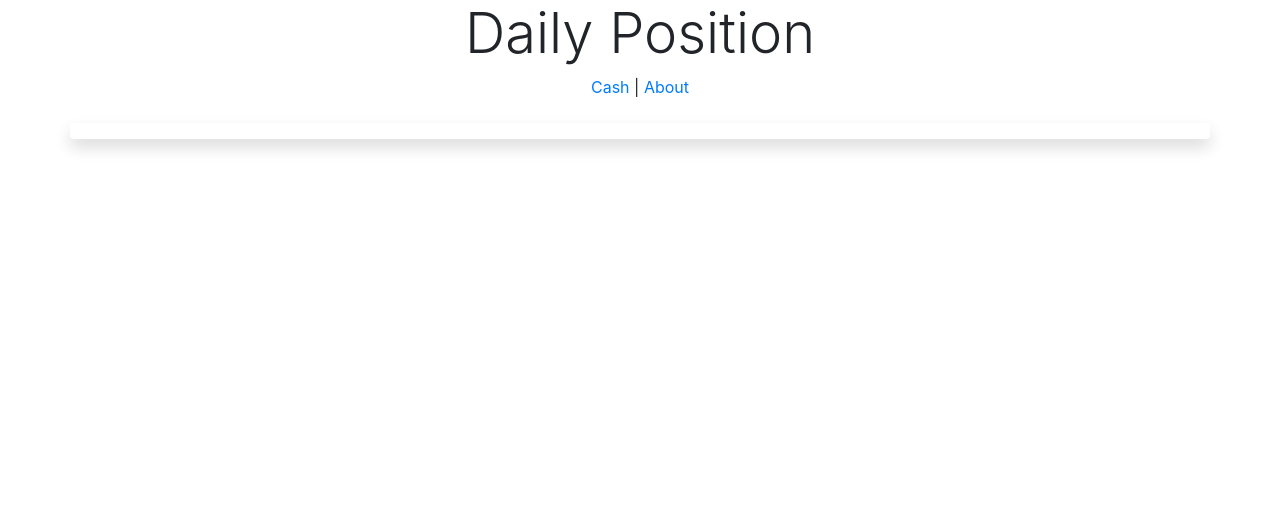
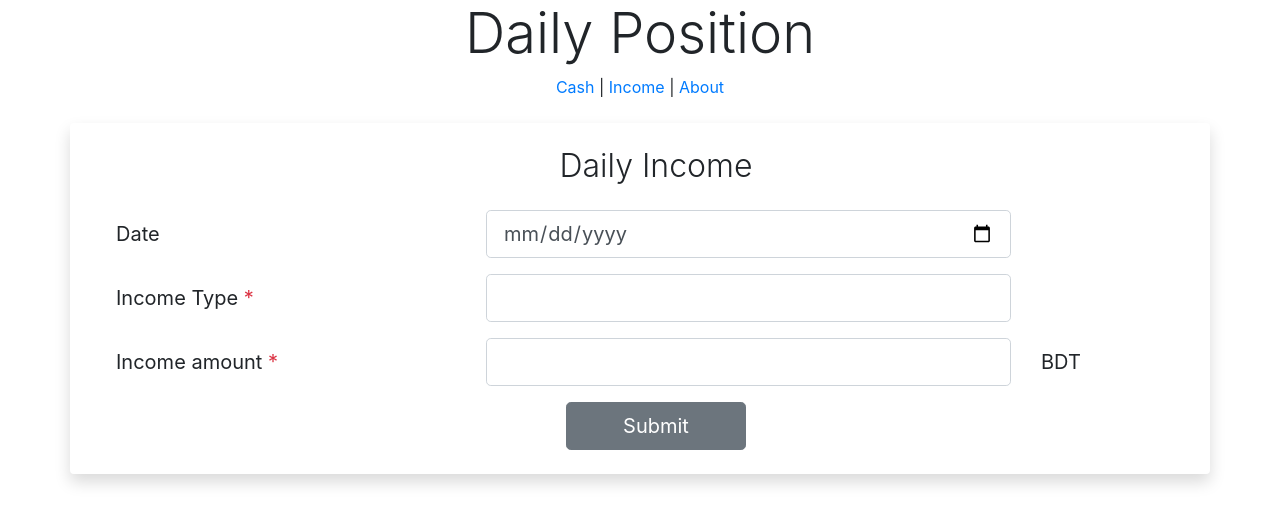
Before and after one commit to mdajgarhossain/daily-position, a Vue app: page /income in a window 1280 px wide. Shown: the top 524 px of the page. Built offline with nearby package versions, Linux system fonts and the light colour scheme; the HTML template or start-up script is replaced by a standard one.

Commit message:
Add DailyIncome

```diff
--- a/src/App.vue
+++ b/src/App.vue
@@ -4,6 +4,7 @@
       <h1 class="display-4">Daily Position</h1>
       <div id="nav">
         <router-link to="/">Cash</router-link> |
+        <router-link to="/income">Income</router-link> |
         <router-link to="/about">About</router-link>
       </div>
     </div>
--- /dev/null
+++ b/src/components/DailyIncome.vue
@@ -0,0 +1,152 @@
+<template>
+  <div class="container ml-3">
+    <form @submit.prevent="submit">
+      <h2 class="text-center font-weight-light py-3">Daily Income</h2>
+      <!-- Errors -->
+      <div v-if="errors.length">
+        <b>Please correct the following error(s):</b>
+        <ul>
+          <li v-for="(error, index) in errors" :key="index" class="text-danger">
+            {{ error }}
+          </li>
+        </ul>
+      </div>
+      <!-- Date -->
+      <div class="form-group row">
+        <label for="date" class="col-sm-4 col-form-label col-form-label-lg"
+          >Date</label
+        >
+        <div class="col-sm-6">
+          <input
+            v-model="date"
+            id="date"
+            type="date"
+            name="date"
+            class="form-control form-control-lg"
+          />
+        </div>
+      </div>
+      <!-- Income type input -->
+      <div class="form-group row">
+        <label
+          for="income-type"
+          class="col-sm-4 col-form-label col-form-label-lg"
+          >Income Type <span class="text-danger">*</span></label
+        >
+        <div class="col-sm-6">
+          <input
+            v-model="incomeType"
+            id="income-type"
+            type="text"
+            list="types"
+            name="income-type"
+            class="form-control form-control-lg"
+            @keyup.enter="optionToBeAdded"
+            @blur="optionToBeAdded"
+          />
+          <datalist id="types">
+            <option v-for="item in options" :key="item.id">
+              {{ item.title }}
+            </option>
+          </datalist>
+        </div>
+      </div>
+      <!-- Income amount input -->
+      <div class="form-group row">
+        <label
+          for="income-amount"
+          class="col-sm-4 col-form-label col-form-label-lg"
+          >Income amount <span class="text-danger">*</span></label
+        >
+        <div class="col-sm-6">
+          <input
+            v-model="incomeAmount"
+            id="income-amount"
+            type="number"
+            min="1"
+            name="income-amount"
+            class="form-control form-control-lg"
+          />
+        </div>
+        <div class="col-sm-2 text-left d-flex align-items-center currency">
+          BDT
+        </div>
+      </div>
+      <!-- Submit -->
+      <div class="form-group row">
+        <div class="col-sm-12 text-center">
+          <button
+            type="submit"
+            value="Submit"
+            class="btn btn-secondary btn-lg col-2"
+          >
+            Submit
+          </button>
+        </div>
+      </div>
+    </form>
+  </div>
+</template>
+
+<script>
+export default {
+  name: "DailyIncome",
+  components: {},
+  data() {
+    return {
+      errors: [],
+      date: "",
+      incomeType: null,
+      incomeAmount: null,
+      options: [
+        { id: 1, title: "Type1" },
+        { id: 2, title: "Type2" },
+        { id: 3, title: "Type3" },
+      ],
+    };
+  },
+  computed: {
+    itemToBeSaved() {
+      return {
+        date: this.date,
+        incomeType: this.incomeType,
+        incomeAmount: this.incomeAmount,
+        // options: this.options.push({ title: this.incomeType }),
+      };
+    },
+  },
+  methods: {
+    reset() {
+      this.date = "";
+      this.incomeType = null;
+      this.incomeAmount = null;
+    },
+    optionToBeAdded() {
+      this.options.push({ id: new Date().valueOf(), title: this.incomeType });
+    },
+    submit() {
+      if (this.incomeType && this.incomeAmount) {
+        this.errors = [];
+        console.log(this.itemToBeSaved);
+        this.reset();
+        return true;
+      }
+
+      this.errors = [];
+
+      if (!this.incomeType) {
+        this.errors.push("You must select an income option");
+      }
+      if (!this.incomeAmount) {
+        this.errors.push("You must provide income amount");
+      }
+    },
+  },
+};
+</script>
+
+<style scoped>
+.currency {
+  font-size: 20px;
+}
+</style>
--- a/src/router/index.js
+++ b/src/router/index.js
@@ -9,6 +9,11 @@ const routes = [
     path: "/",
     name: "CashPosition",
     component: CashPosition,
+  },
+  {
+    path: "/income",
+    name: "DailyIncome",
+    component: () => import("../views/DailyIncome.vue"),
   },
   {
     path: "/about",
--- /dev/null
+++ b/src/views/DailyIncome.vue
@@ -0,0 +1,17 @@
+<template>
+  <div class="daily-income">
+    <DailyIncome />
+  </div>
+</template>
+
+<script>
+import DailyIncome from "../components/DailyIncome";
+export default {
+  components: {
+    DailyIncome,
+  },
+};
+</script>
+
+<style>
+</style>
```
